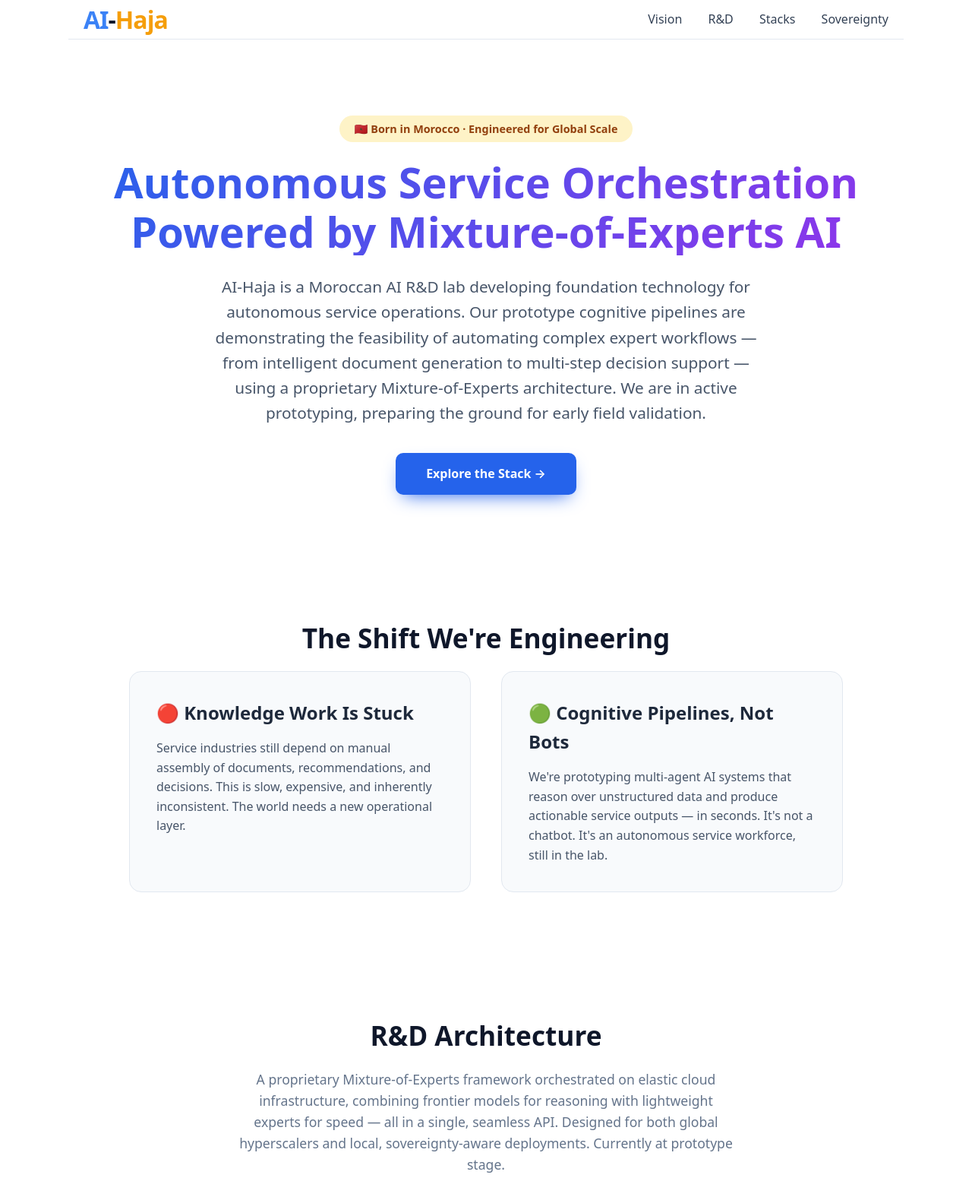
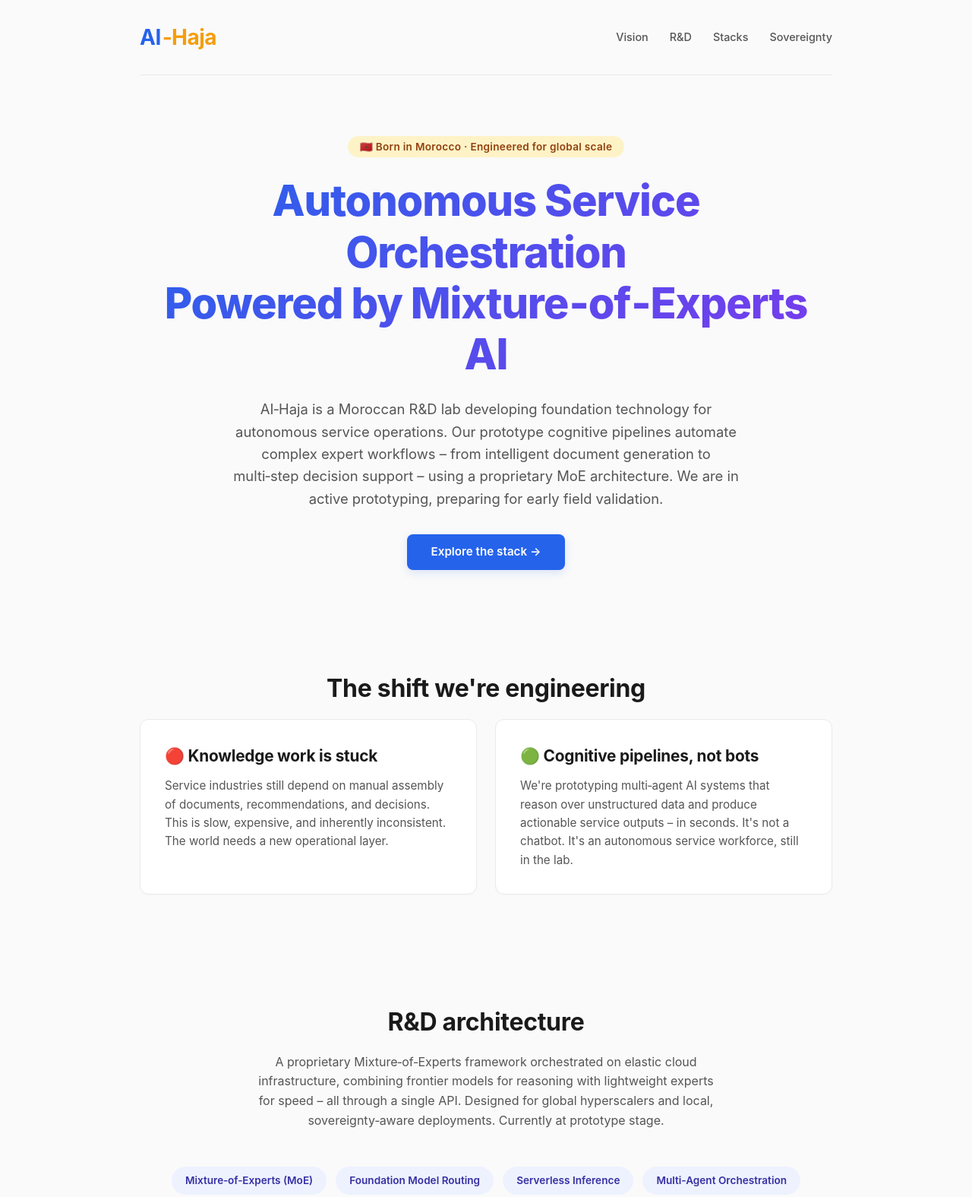
Before and after one commit to LaughingMongoose/AI-haja, a plain HTML site: page index.html in a window 1280 px wide. Shown: the top 1575 px of the page at 76% size. Drawn offline with Linux system fonts and the light colour scheme.

Commit message:
Update website content

```diff
--- a/index.html
+++ b/index.html
@@ -1,81 +1,260 @@
-
 <!DOCTYPE html>
 <html lang="en">
 <head>
     <meta charset="UTF-8">
     <meta name="viewport" content="width=device-width, initial-scale=1.0">
-    <title>AI-Haja | Autonomous Service Operations R&D</title>
+    <title>AI‑Haja | Autonomous Service Operations R&D</title>
     <style>
-        * { margin: 0; padding: 0; box-sizing: border-box; }
-        body { font-family: system-ui, -apple-system, 'Segoe UI', sans-serif; color: #0f172a; background: #ffffff; line-height: 1.6; }
-        .container { max-width: 1100px; margin: auto; padding: 0 20px; }
-        header { padding: 25px 0; display: flex; justify-content: space-between; align-items: center; border-bottom: 1px solid #e2e8f0; }
-        .logo { font-size: 2rem; font-weight: 800; letter-spacing: -1px; }
-        .logo span:first-child { color: #3b82f6; }
-        .logo span:last-child { color: #f59e0b; }
-        nav a { margin-left: 30px; text-decoration: none; color: #334155; font-weight: 500; transition: 0.2s; }
-        nav a:hover { color: #3b82f6; }
-        .hero { padding: 100px 0 80px; text-align: center; }
-        .hero h1 { font-size: 3.5rem; font-weight: 800; line-height: 1.15; background: linear-gradient(135deg, #2563eb, #9333ea); -webkit-background-clip: text; -webkit-text-fill-color: transparent; margin-bottom: 25px; }
-        .hero p { font-size: 1.3rem; max-width: 750px; margin: 0 auto 35px; color: #475569; }
-        .hero .origin-tag { display: inline-block; background: #fef3c7; color: #92400e; padding: 6px 20px; border-radius: 50px; font-weight: 600; font-size: 0.9rem; margin-bottom: 20px; }
-        .btn { display: inline-block; background: #2563eb; color: #fff; padding: 15px 40px; border-radius: 10px; text-decoration: none; font-weight: 600; font-size: 1rem; transition: 0.3s; box-shadow: 0 10px 25px -10px #2563eb; }
-        .btn:hover { background: #1d4ed8; transform: translateY(-2px); }
-        .section { padding: 80px 0; }
-        .section h2 { font-size: 2.2rem; text-align: center; margin-bottom: 15px; color: #0f172a; }
-        .section .subhead { text-align: center; color: #64748b; max-width: 650px; margin: 0 auto 50px; font-size: 1.1rem; }
-        .grid-2 { display: flex; gap: 40px; flex-wrap: wrap; justify-content: center; }
-        .card { background: #f8fafc; border-radius: 16px; padding: 35px; flex: 1; min-width: 300px; max-width: 450px; border: 1px solid #e2e8f0; transition: 0.3s; }
-        .card:hover { box-shadow: 0 15px 30px rgba(0,0,0,0.05); }
-        .card h3 { font-size: 1.5rem; margin-bottom: 15px; color: #1e293b; }
-        .card p { color: #475569; }
-        .badge-cloud { display: flex; flex-wrap: wrap; justify-content: center; gap: 15px; margin-top: 30px; }
-        .badge { background: #eef2ff; color: #3730a3; padding: 12px 24px; border-radius: 50px; font-weight: 600; font-size: 0.95rem; }
-        .vision-box { background: linear-gradient(135deg, #1e293b, #334155); color: #fff; padding: 50px; border-radius: 20px; text-align: center; max-width: 800px; margin: 0 auto; }
-        .vision-box h3 { font-size: 1.8rem; margin-bottom: 15px; }
-        .vision-box p { opacity: 0.9; }
-        footer { background: #0f172a; color: #94a3b8; padding: 30px 0; text-align: center; font-size: 0.9rem; }
+        :root {
+            --bg: #fafafa;
+            --surface: #ffffff;
+            --text: #1a1a1a;
+            --text-muted: #555;
+            --border: #eaeaea;
+            --accent: #2563eb;
+            --accent-hover: #1d4ed8;
+            --amber: #f59e0b;
+        }
+        * {
+            margin: 0;
+            padding: 0;
+            box-sizing: border-box;
+        }
+        body {
+            font-family: 'Inter', system-ui, -apple-system, 'Segoe UI', sans-serif;
+            background: var(--bg);
+            color: var(--text);
+            line-height: 1.5;
+            -webkit-font-smoothing: antialiased;
+        }
+        .container {
+            max-width: 960px;
+            margin: 0 auto;
+            padding: 0 24px;
+        }
+        /* Header */
+        .site-header {
+            display: flex;
+            justify-content: space-between;
+            align-items: center;
+            padding: 28px 0;
+            border-bottom: 1px solid var(--border);
+        }
+        .logo {
+            font-size: 1.75rem;
+            font-weight: 700;
+            letter-spacing: -0.5px;
+            color: var(--text);
+        }
+        .logo .ai {
+            color: var(--accent);
+            margin-right: 2px;
+        }
+        .logo .haja {
+            color: var(--amber);
+        }
+        nav {
+            display: flex;
+            gap: 28px;
+        }
+        nav a {
+            font-size: 0.9rem;
+            font-weight: 500;
+            color: var(--text-muted);
+            text-decoration: none;
+            transition: color 0.2s;
+        }
+        nav a:hover {
+            color: var(--accent);
+        }
+        /* Hero */
+        .hero {
+            padding: 80px 0 60px;
+            text-align: center;
+        }
+        .hero-tag {
+            display: inline-block;
+            font-size: 0.85rem;
+            font-weight: 600;
+            color: #92400e;
+            background: #fef3c7;
+            padding: 4px 16px;
+            border-radius: 100px;
+            margin-bottom: 24px;
+            letter-spacing: 0.3px;
+        }
+        .hero h1 {
+            font-size: clamp(2.5rem, 5vw, 3.5rem);
+            font-weight: 800;
+            line-height: 1.2;
+            letter-spacing: -0.02em;
+            background: linear-gradient(135deg, #2563eb, #7c3aed);
+            -webkit-background-clip: text;
+            -webkit-text-fill-color: transparent;
+            background-clip: text;
+            margin-bottom: 24px;
+        }
+        .hero p {
+            font-size: 1.15rem;
+            max-width: 680px;
+            margin: 0 auto 32px;
+            color: var(--text-muted);
+            line-height: 1.6;
+        }
+        .btn-primary {
+            display: inline-block;
+            background: var(--accent);
+            color: #fff;
+            padding: 12px 32px;
+            border-radius: 8px;
+            font-weight: 600;
+            font-size: 0.95rem;
+            text-decoration: none;
+            transition: background 0.2s, transform 0.1s;
+            box-shadow: 0 4px 12px rgba(37, 99, 235, 0.15);
+        }
+        .btn-primary:hover {
+            background: var(--accent-hover);
+            transform: translateY(-1px);
+        }
+        /* Sections */
+        .section {
+            padding: 72px 0;
+        }
+        .section-title {
+            font-size: 2rem;
+            font-weight: 700;
+            text-align: center;
+            letter-spacing: -0.3px;
+            margin-bottom: 16px;
+        }
+        .section-sub {
+            text-align: center;
+            color: var(--text-muted);
+            max-width: 600px;
+            margin: 0 auto 48px;
+            font-size: 1rem;
+            line-height: 1.6;
+        }
+        .grid {
+            display: grid;
+            grid-template-columns: repeat(auto-fit, minmax(280px, 1fr));
+            gap: 24px;
+        }
+        .card {
+            background: var(--surface);
+            border-radius: 12px;
+            padding: 32px;
+            border: 1px solid var(--border);
+            box-shadow: 0 1px 3px rgba(0,0,0,0.02);
+            transition: box-shadow 0.2s;
+        }
+        .card:hover {
+            box-shadow: 0 8px 24px rgba(0,0,0,0.04);
+        }
+        .card h3 {
+            font-size: 1.3rem;
+            font-weight: 700;
+            margin-bottom: 12px;
+            letter-spacing: -0.2px;
+        }
+        .card p {
+            color: var(--text-muted);
+            font-size: 0.95rem;
+            line-height: 1.6;
+        }
+        /* Badge cloud */
+        .badge-list {
+            display: flex;
+            flex-wrap: wrap;
+            justify-content: center;
+            gap: 12px;
+            margin-top: 32px;
+        }
+        .badge {
+            background: #eef2ff;
+            color: #3730a3;
+            font-weight: 600;
+            font-size: 0.85rem;
+            padding: 8px 18px;
+            border-radius: 100px;
+        }
+        /* Vision box */
+        .highlight-box {
+            background: #1e293b;
+            color: #f1f5f9;
+            border-radius: 16px;
+            padding: 40px 32px;
+            text-align: center;
+            max-width: 720px;
+            margin: 0 auto;
+        }
+        .highlight-box h3 {
+            font-size: 1.6rem;
+            margin-bottom: 14px;
+            font-weight: 700;
+        }
+        .highlight-box p {
+            font-size: 1rem;
+            opacity: 0.9;
+            line-height: 1.6;
+        }
+        footer {
+            text-align: center;
+            padding: 32px 0;
+            color: #94a3b8;
+            font-size: 0.85rem;
+            border-top: 1px solid var(--border);
+        }
+        @media (max-width: 640px) {
+            nav {
+                gap: 16px;
+            }
+            .hero h1 {
+                font-size: 2.2rem;
+            }
+        }
     </style>
 </head>
 <body>
-
-<header class="container">
+    <div class="container">
+        <header class="site-header">
             <div class="logo">
-        <span>AI</span><span>‑</span><span>Haja</span>
+                <span class="ai">AI</span><span class="haja">‑Haja</span>
             </div>
             <nav>
-        <a href="#about">Vision</a>
-        <a href="#tech">R&D</a>
+                <a href="#vision">Vision</a>
+                <a href="#rd">R&D</a>
                 <a href="#stacks">Stacks</a>
                 <a href="#sovereignty">Sovereignty</a>
             </nav>
         </header>
 
-<section class="hero container">
-    <div class="origin-tag">🇲🇦 Born in Morocco · Engineered for Global Scale</div>
+        <section class="hero">
+            <div class="hero-tag">🇲🇦 Born in Morocco · Engineered for global scale</div>
             <h1>Autonomous Service Orchestration<br>Powered by Mixture‑of‑Experts AI</h1>
-    <p>AI‑Haja is a Moroccan AI R&D lab developing foundation technology for autonomous service operations. Our prototype cognitive pipelines are demonstrating the feasibility of automating complex expert workflows — from intelligent document generation to multi‑step decision support — using a proprietary Mixture‑of‑Experts architecture. We are in active prototyping, preparing the ground for early field validation.</p>
-    <a href="#stacks" class="btn">Explore the Stack →</a>
+            <p>AI‑Haja is a Moroccan R&D lab developing foundation technology for autonomous service operations. Our prototype cognitive pipelines automate complex expert workflows – from intelligent document generation to multi‑step decision support – using a proprietary MoE architecture. We are in active prototyping, preparing for early field validation.</p>
+            <a href="#stacks" class="btn-primary">Explore the stack →</a>
         </section>
 
-<section id="about" class="container section">
-    <h2>The Shift We're Engineering</h2>
-    <div class="grid-2">
+        <section id="vision" class="section">
+            <h2 class="section-title">The shift we're engineering</h2>
+            <div class="grid" style="grid-template-columns: repeat(auto-fit, minmax(300px, 1fr));">
                 <div class="card">
-            <h3>🔴 Knowledge Work Is Stuck</h3>
+                    <h3>🔴 Knowledge work is stuck</h3>
                     <p>Service industries still depend on manual assembly of documents, recommendations, and decisions. This is slow, expensive, and inherently inconsistent. The world needs a new operational layer.</p>
                 </div>
                 <div class="card">
-            <h3>🟢 Cognitive Pipelines, Not Bots</h3>
-            <p>We're prototyping multi‑agent AI systems that reason over unstructured data and produce actionable service outputs — in seconds. It's not a chatbot. It's an autonomous service workforce, still in the lab.</p>
+                    <h3>🟢 Cognitive pipelines, not bots</h3>
+                    <p>We're prototyping multi‑agent AI systems that reason over unstructured data and produce actionable service outputs – in seconds. It's not a chatbot. It's an autonomous service workforce, still in the lab.</p>
                 </div>
             </div>
         </section>
 
-<section id="tech" class="container section">
-    <h2>R&D Architecture</h2>
-    <p class="subhead">A proprietary Mixture‑of‑Experts framework orchestrated on elastic cloud infrastructure, combining frontier models for reasoning with lightweight experts for speed — all in a single, seamless API. Designed for both global hyperscalers and local, sovereignty‑aware deployments. Currently at prototype stage.</p>
-    <div class="badge-cloud">
+        <section id="rd" class="section">
+            <h2 class="section-title">R&D architecture</h2>
+            <p class="section-sub">A proprietary Mixture‑of‑Experts framework orchestrated on elastic cloud infrastructure, combining frontier models for reasoning with lightweight experts for speed – all through a single API. Designed for global hyperscalers and local, sovereignty‑aware deployments. Currently at prototype stage.</p>
+            <div class="badge-list">
                 <span class="badge">Mixture‑of‑Experts (MoE)</span>
                 <span class="badge">Foundation Model Routing</span>
                 <span class="badge">Serverless Inference</span>
@@ -85,35 +264,33 @@
             </div>
         </section>
 
-<section id="stacks" class="container section">
-    <h2>Local LLM‑Ready Operational Stacks</h2>
-    <p class="subhead">We build technology that doesn't depend on a single vendor's cloud. AI‑Haja's orchestration layer is engineered to pair with any instruction‑tuned model — from frontier APIs to open‑weight models running on‑premise. Our prototype already demonstrates that the same cognitive pipelines can be deployed entirely inside local infrastructure, with data never leaving the secure environment.</p>
-    <div class="grid-2" style="margin-top: 40px;">
+        <section id="stacks" class="section">
+            <h2 class="section-title">Local LLM‑ready operational stacks</h2>
+            <p class="section-sub">We build technology that doesn't depend on a single vendor's cloud. Our orchestration layer is model‑agnostic – it pairs with any instruction‑tuned model, from frontier APIs to open‑weight models on‑premise. The same cognitive pipelines can be deployed entirely inside your own infrastructure, with data never leaving the secure environment.</p>
+            <div class="grid">
                 <div class="card">
-            <h3>⚙️ Model‑Agnostic Core</h3>
-            <p>Our router abstracts the underlying LLM. Swap in Llama 4, Mistral, Cohere, or your own fine‑tuned expert — the pipeline keeps running, no rewrites.</p>
+                    <h3>⚙️ Model‑agnostic core</h3>
+                    <p>Our router abstracts the underlying LLM. Swap in Llama 4, Mistral, Cohere, or your own fine‑tuned expert – the pipeline keeps running, no rewrites.</p>
                 </div>
                 <div class="card">
-            <h3>🔒 Sovereignty by Design</h3>
-            <p>Operational stacks that respect data gravity. Deploy on‑prem, in your private cloud, or air‑gapped — we're ready. Ideal for regulated industries and national infrastructure.</p>
+                    <h3>🔒 Sovereignty by design</h3>
+                    <p>Operational stacks that respect data gravity. Deploy on‑prem, in your private cloud, or air‑gapped – we're ready. Ideal for regulated industries and national infrastructure.</p>
                 </div>
             </div>
         </section>
 
-<section id="sovereignty" class="container section">
-    <h2>Digital Sovereignty & National Capacity</h2>
-    <p class="subhead">AI‑Haja is a strategic contribution to Morocco's technological independence. We are building the country’s homegrown AI orchestration layer, reducing dependency on foreign‑owned SaaS for critical service functions. Our R&D creates local intellectual property and high‑skilled engineering pathways — entirely developed in Morocco, by Moroccan talent.</p>
-    <div class="vision-box" style="margin-top: 40px;">
-        <h3>🏛️ Local IP, Global Ambition</h3>
-        <p style="font-size: 1.1rem;">We retain full ownership of our core orchestration engine. Every line of code is written in Morocco. This is a sovereign, export‑ready AI product company in the making — not a reseller, not a wrapper. Prototyping today, powering critical services tomorrow.</p>
+        <section id="sovereignty" class="section">
+            <h2 class="section-title">Digital sovereignty & national capacity</h2>
+            <p class="section-sub">AI‑Haja is a strategic contribution to Morocco's technological independence. We are building the country's homegrown AI orchestration layer, reducing dependency on foreign‑owned SaaS for critical service functions. Our R&D creates local intellectual property and high‑skilled engineering pathways – entirely developed in Morocco, by Moroccan talent.</p>
+            <div class="highlight-box">
+                <h3>🏛️ Local IP, global ambition</h3>
+                <p>We retain full ownership of our core orchestration engine. Every line of code is written in Morocco. This is a sovereign, export‑ready AI product company in the making – not a reseller, not a wrapper. Prototyping today, powering critical services tomorrow.</p>
             </div>
         </section>
 
         <footer>
-    <div class="container">
-        <p>© 2026 AI‑Haja R&D. Moroccan Innovation, Global Impact.</p>
+            <p>© 2026 AI‑Haja R&D. Moroccan innovation, global impact.</p>
+        </footer>
     </div>
-</footer>
-
 </body>
 </html>
```
Lines whose indentation alone changed are shown as unchanged.
